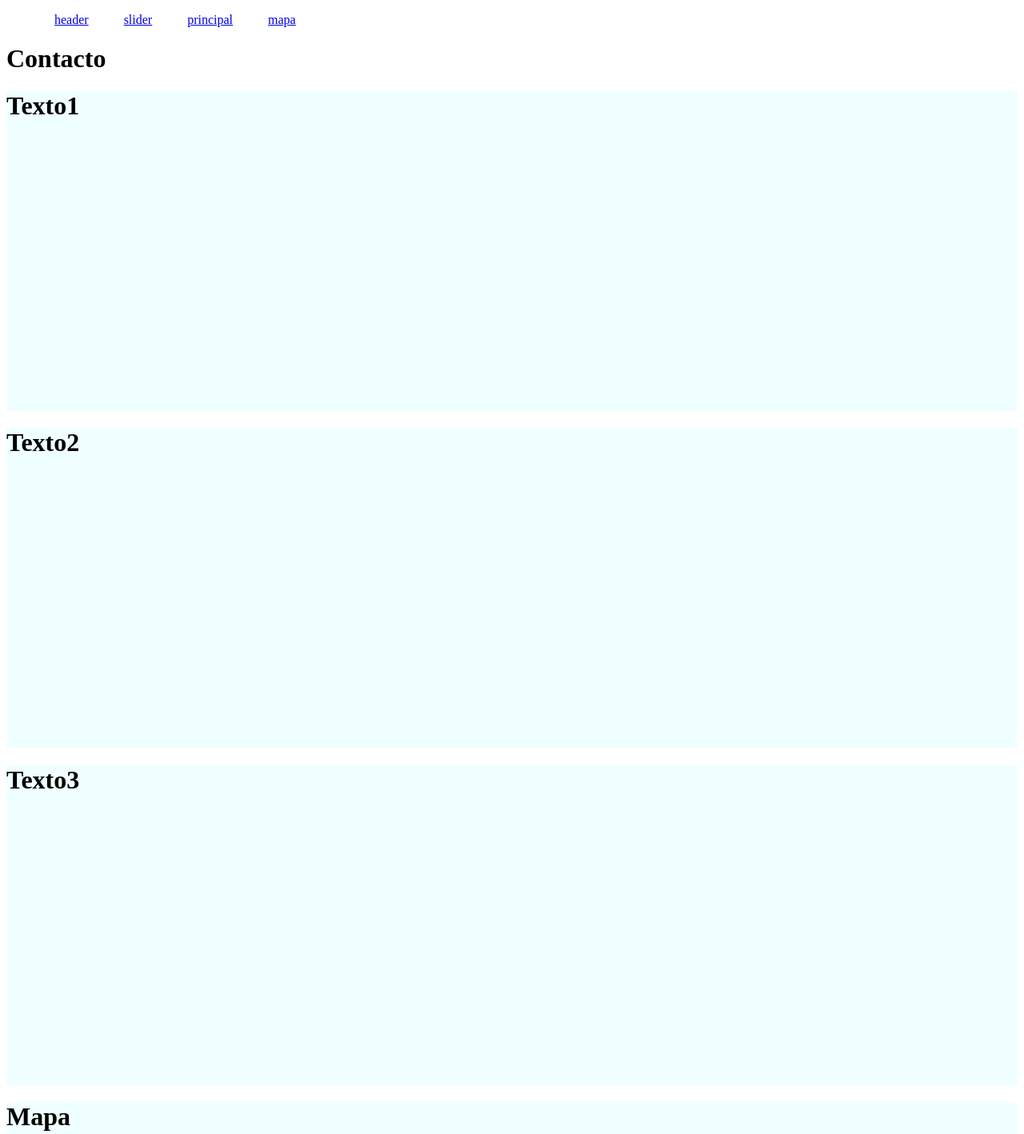
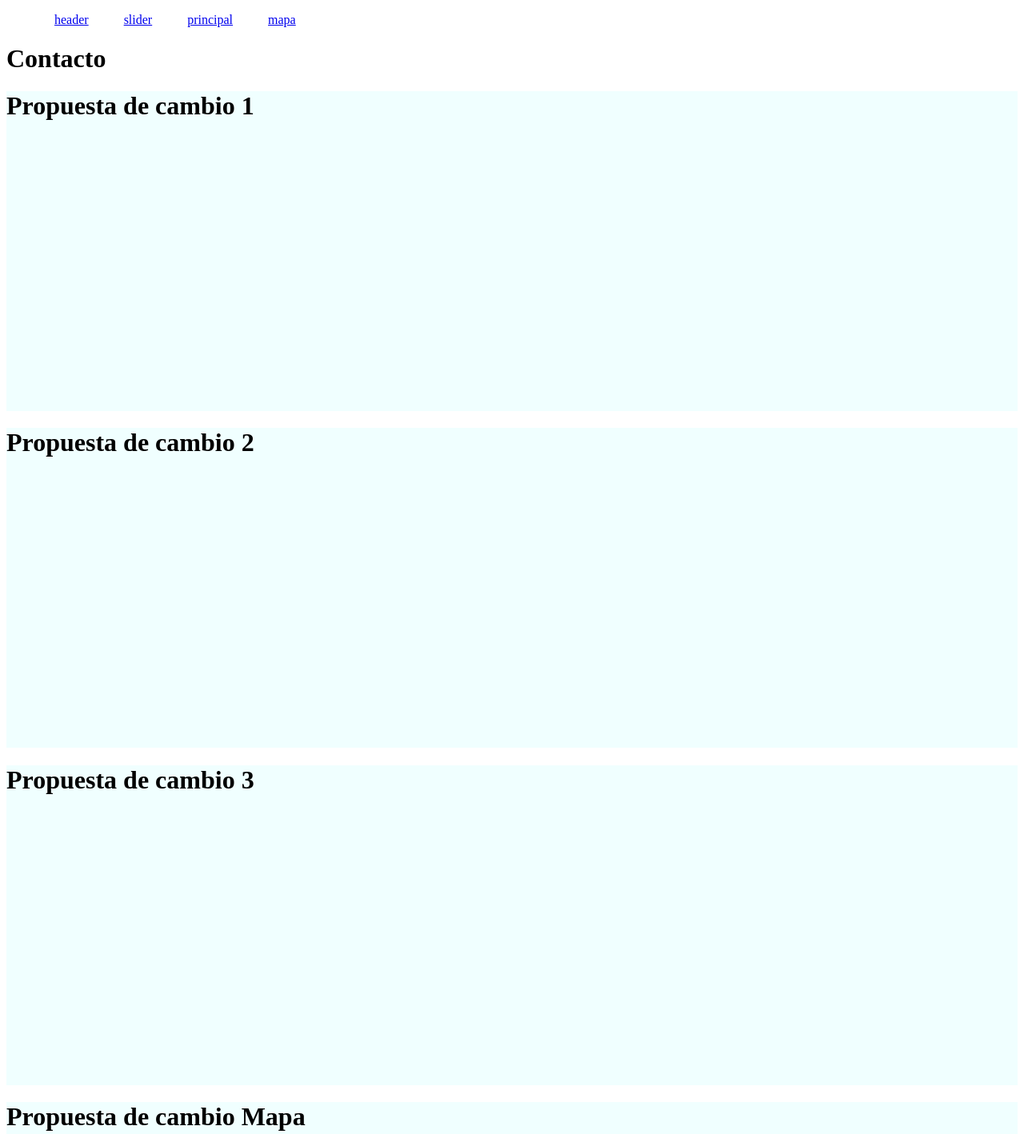
Before and after one commit to YOSOFT/html5-grupo-66, a plain HTML site: page contacto.html in a window 1280 px wide. Shown: the top 1418 px of the page at 80% size. Drawn offline with Linux system fonts and the light colour scheme.

Commit message:
SavePropuesta de cambio

```diff
--- a/contacto.html
+++ b/contacto.html
@@ -25,16 +25,16 @@
     </ul>
     <h1>Contacto</h1>
     <div id="header" >
-        <h1>Texto1</h1>
+        <h1>Propuesta de cambio 1</h1>
     </div>
     <div id="slider">
-        <h1>Texto2</h1>
+        <h1>Propuesta de cambio 2</h1>
     </div>
     <div id="principal">
-        <h1>Texto3</h1>
+        <h1>Propuesta de cambio 3</h1>
     </div>
     <div id="mapa">
-        <h1>Mapa</h1>
+        <h1> Propuesta de cambio Mapa</h1>
     </div>
 </body>
 </html>
```
